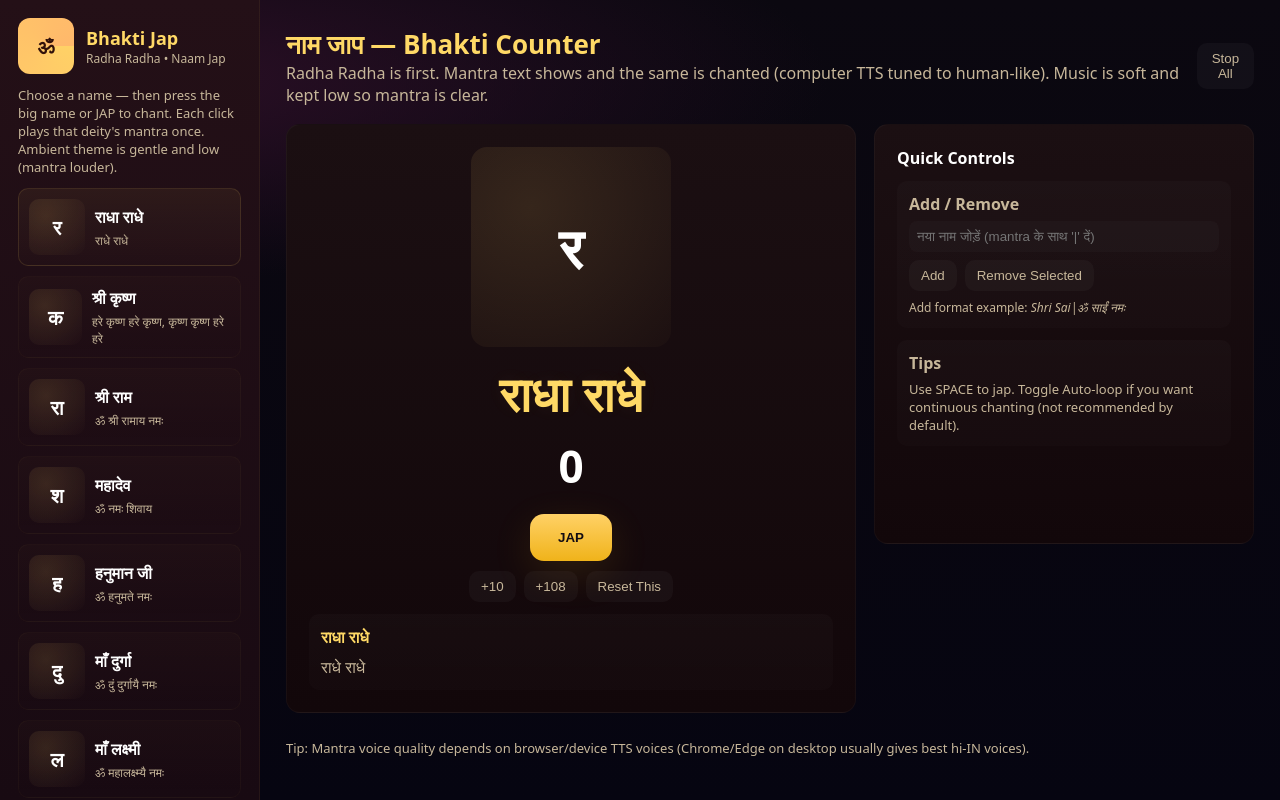
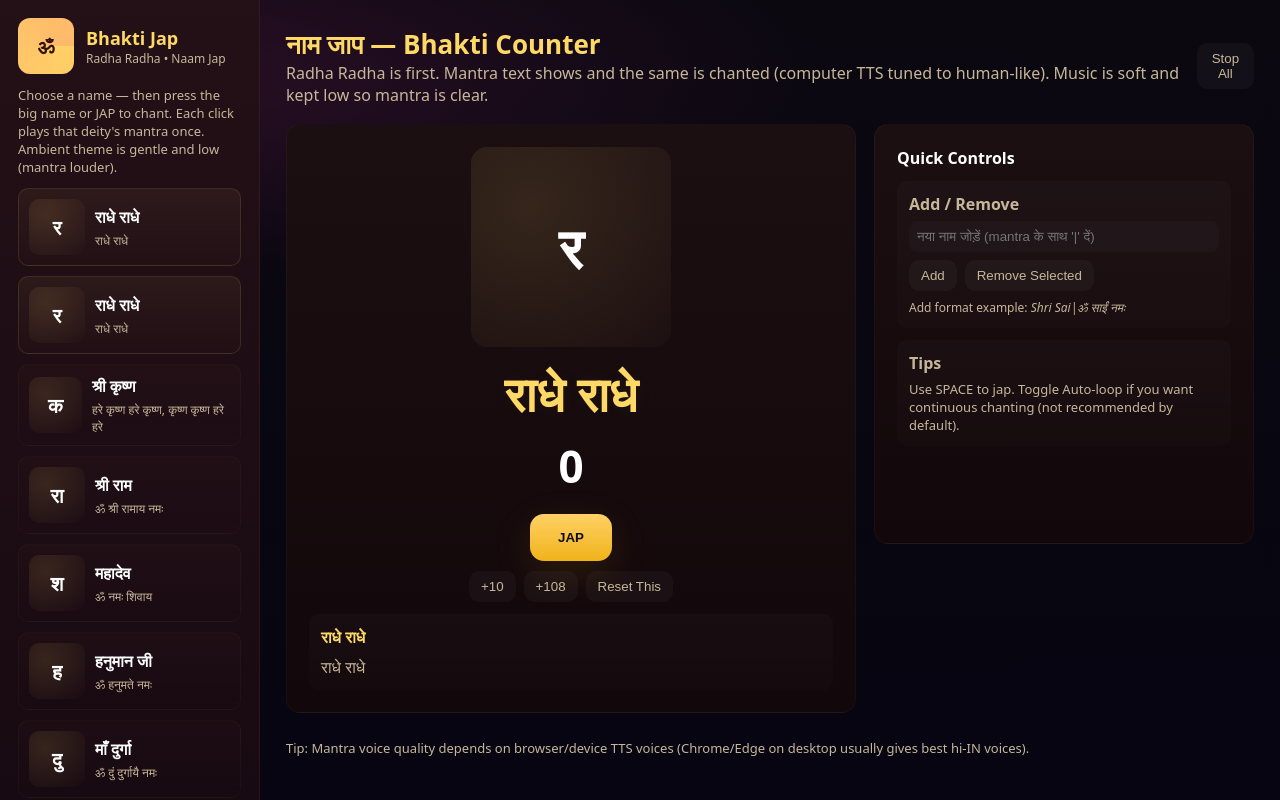
Before and after one commit to Srihanshkumar537484/Naam-Jap, a plain HTML site: page index.html in a window 1280 px wide. Drawn offline with Linux system fonts and the light colour scheme.

Commit message:
Update index.html

```diff
--- a/index.html
+++ b/index.html
@@ -147,7 +147,8 @@ html,body{height:100%;margin:0;background:
 const STORAGE_KEY = 'bhakti_jap_final_v1';
 // default list (Radha first)
 const DEFAULT = [
-  {key:'Radha Radha', display:'राधा राधे', mantra:'राधे राधे', avatar:'र'},
+  {key:'Radha Radha', display:'राधा राधा', mantra:'राधा राधा', avatar:'र'},
+  {key:'Radha Radha', display:'राधे राधे', mantra:'राधे राधे', avatar:'र'},
   {key:'Lord Krishna', display:'श्री कृष्ण', mantra:'हरे कृष्ण हरे कृष्ण, कृष्ण कृष्ण हरे हरे', avatar:'क'},
   {key:'Lord Rama', display:'श्री राम', mantra:'ॐ श्री रामाय नमः', avatar:'रा'},
   {key:'Lord Shiva', display:'महादेव', mantra:'ॐ नमः शिवाय', avatar:'श'},
```
